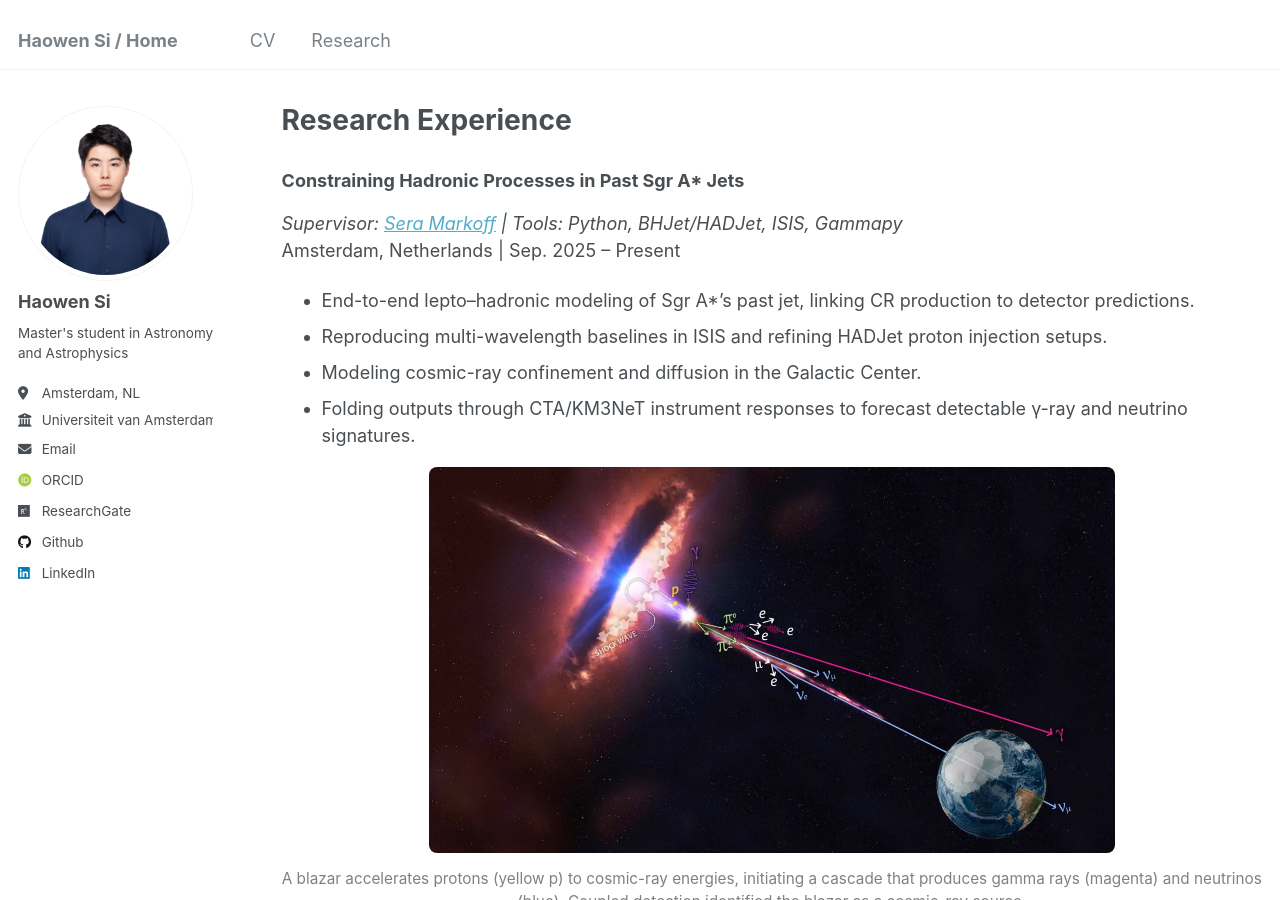
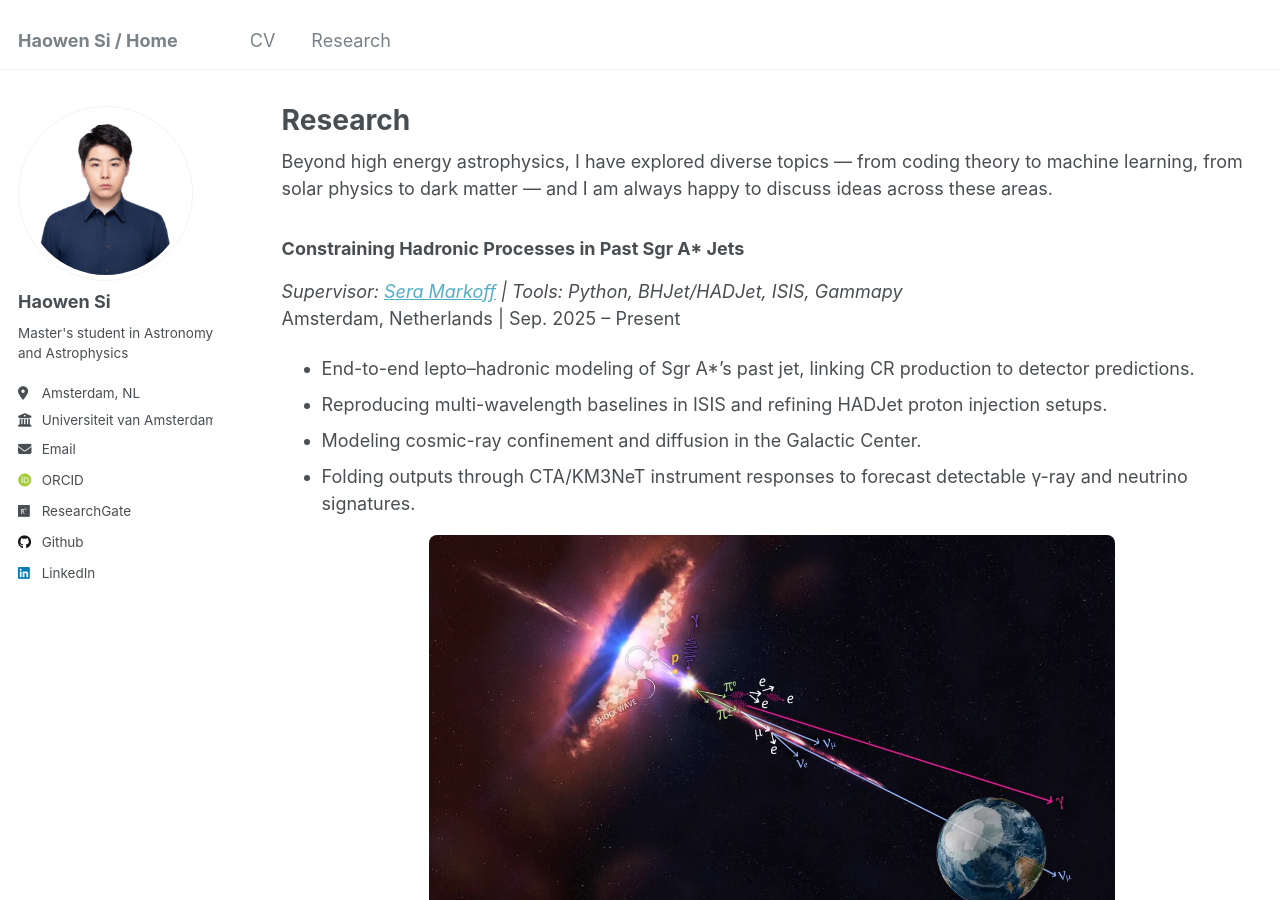
Before and after one commit to HW-SI/HW-SI.github.io, a Jekyll site: the page built from _pages/research.html, in a window 1280 px wide and 900 px high. Built offline with Jekyll 4.4.1, drawn with Linux system fonts in a browser that asks for light colours; some web fonts are replaced.

Commit message:
Update research.html

```diff
--- a/_pages/research.html
+++ b/_pages/research.html
@@ -1,11 +1,13 @@
 ---
 layout: archive
-title: "Research Experience"
+title: "Research"
 permalink: /research/
 author_profile: true
 ---
 
 {% include base_path %}
+
+Beyond high energy astrophysics, I have explored diverse topics — from coding theory to machine learning, from solar physics to dark matter — and I am always happy to discuss ideas across these areas.
 
 <h3>Constraining Hadronic Processes in Past Sgr A* Jets</h3>
 <p><em>Supervisor: <a href="https://seramarkoff.com" target="_blank">Sera Markoff</a> | Tools: Python, BHJet/HADJet, ISIS, Gammapy</em><br>
```
